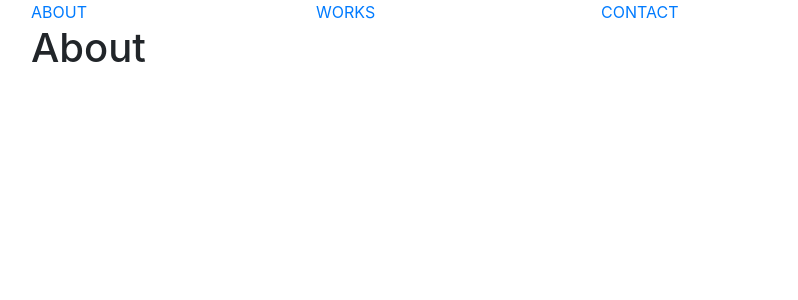
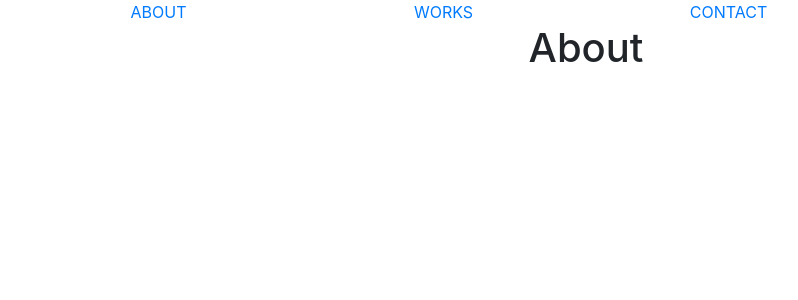
Before and after one commit to Rlettuce05/kaede-web, a Nuxt app: page /About in a window 1280 px wide. Shown: the top 300 px of the page, without its empty margins (54-852 px from the left). Built offline with nearby package versions, Linux system fonts and the light colour scheme.

Commit message:
✒ About.vue : centerize pagetitle

```diff
--- a/pages/About.vue
+++ b/pages/About.vue
@@ -2,17 +2,16 @@
   <div>
     <NavBar />
     <div class="content">
+      <h1 class="PageTitle">About</h1>
       <b-container>
-        <h1 class="PageTitle">About</h1>
       </b-container>
     </div>
   </div>
 </template>
 
 <style scoped>
-hr {
-  float: left;
-  background-color: black;
+.content {
+  text-align: center;
 }
 </style>
 
```
